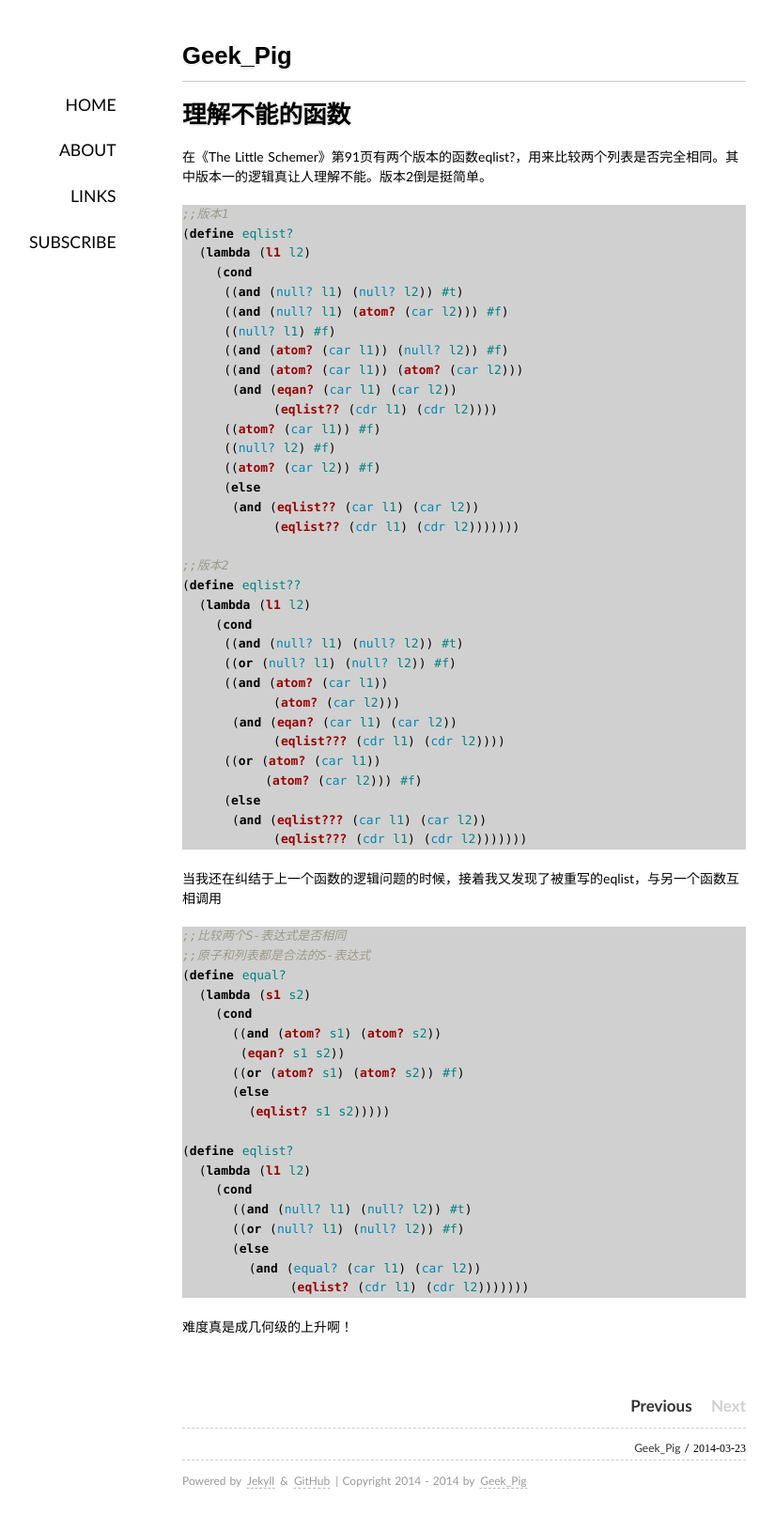
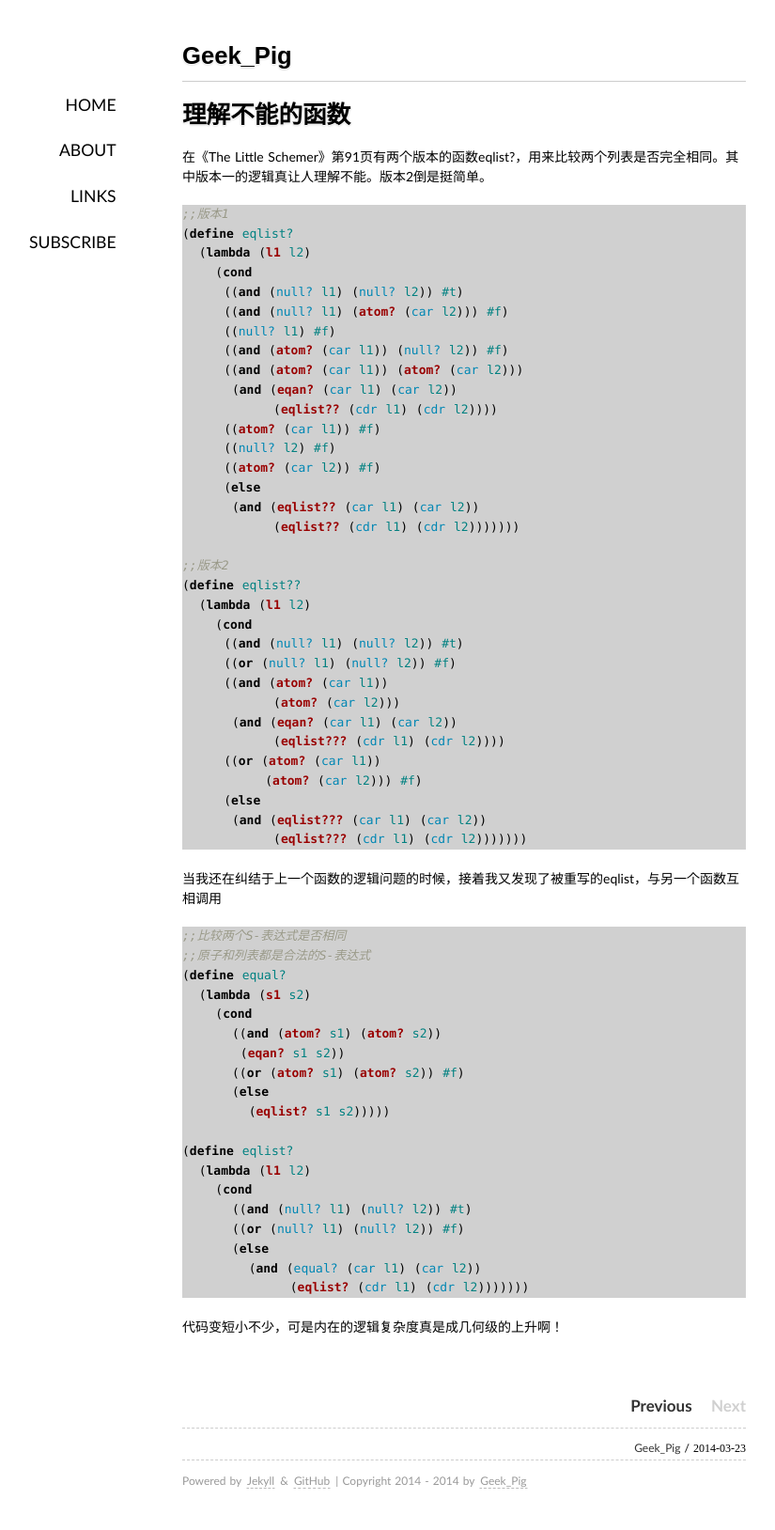
Before and after one commit to rhuichao/uternet.github.io, a Jekyll site: the page built from _posts/2014-03-23-eqlist.md, in a window 1280 px wide. Shown: the whole page at 94% size, without its empty margins (146-971 px from the left). Built offline with Jekyll 4.4.1, drawn with Linux system fonts in a browser that asks for light colours; some web fonts are replaced; Markdown is read by kramdown in place of the engine named in the settings.

Commit message:
new document posted

````diff
--- a/_posts/2014-03-23-eqlist.md
+++ b/_posts/2014-03-23-eqlist.md
@@ -65,4 +65,4 @@ date:   2014-03-23
              (eqlist? (cdr l1) (cdr l2)))))))
 ```
 
-难度真是成几何级的上升啊！
+代码变短小不少，可是内在的逻辑复杂度真是成几何级的上升啊！
````
